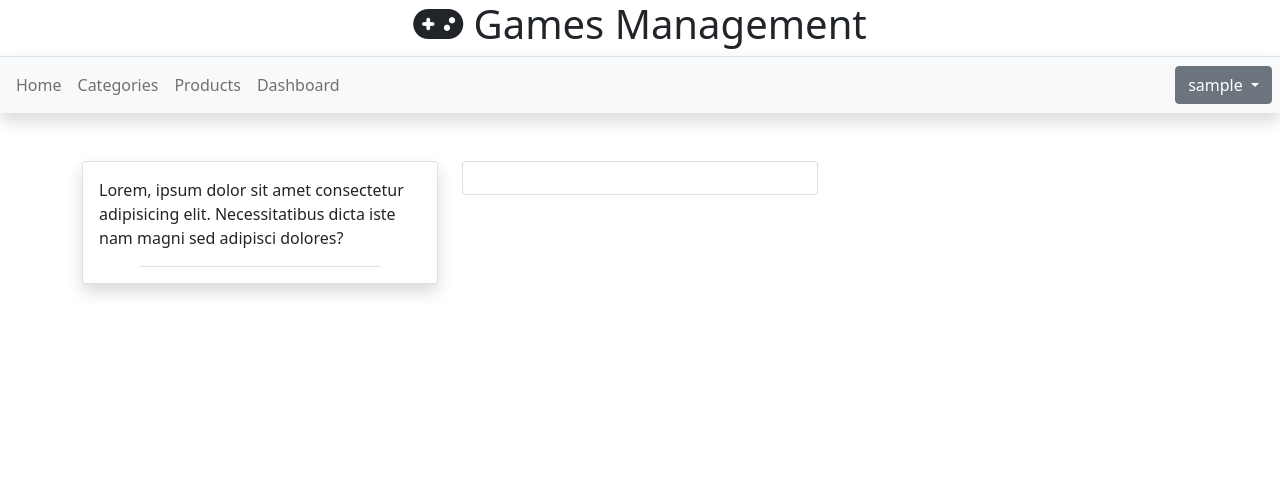
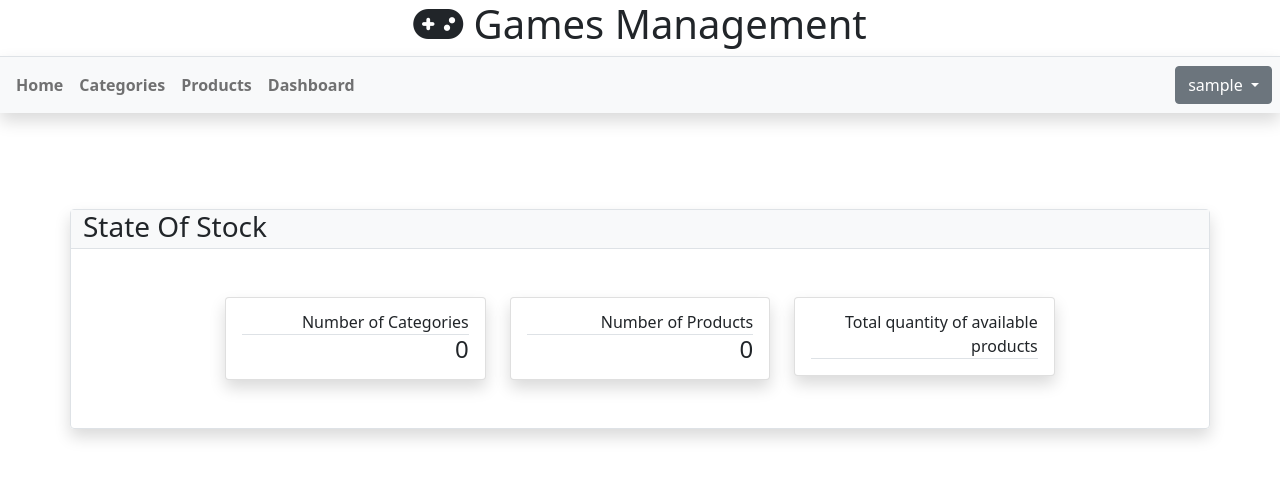
Before and after one commit to abdelkarim-jouidri/Games_management, a PHP site: page /paths/homePage.php in a window 1280 px wide. Shown: the top 479 px of the page. Run offline with PHP 8.4, Linux system fonts and the light colour scheme; the visitor is signed in with stand-in values (Sample User, id 1); data that the repository does not hold is empty; some libraries are stand-ins or nearby versions.

Commit message:
finalized dashboard page

```diff
--- a/paths/assets/css/style.css
+++ b/paths/assets/css/style.css
@@ -1,3 +1,3 @@
 body{
-    background-color: rgb(55, 31, 3);
+    background-color: rgb(243, 236, 229) ;
 }
--- a/paths/categories.php
+++ b/paths/categories.php
@@ -64,7 +64,7 @@
             $description = $row['category_description'];
             // var_dump($data);
            echo "<tr data-bs-toggle='modal' data-bs-target='#categoryModal' onclick='fillCategoryModal($id)'>
-              <th scope='row' ><img src='../resources/$image' height='40' width='40' ></th>
+              <th scope='row' ><img src='../resources/$image' height='60' width='60' class='rounded-circle'></th>
               <td id='category-name-$id'>$name</td>
               <td id='category-description-$id'>$description</td>
             </tr>";
--- a/paths/header.php
+++ b/paths/header.php
@@ -8,10 +8,10 @@
     <!-- <span class="navbar-brand" href="#"><i class='fas fa-gamepad'></i> Game Management</span> -->
     <div class="d-flex justify-content-sm-start justify-content-center w-100">
         <div class="navbar-nav d-flex vw-75 justify-content-between">
-          <a class="nav-link " href="homePage.php">Home</a>
-          <a class="nav-link" href="categories.php">Categories</a>
-          <a class="nav-link" href="products.php">Products</a>
-          <a class="nav-link" href="products.php">Dashboard</a>
+          <a class="nav-link fw-bold" href="homePage.php">Home</a>
+          <a class="nav-link fw-bold" href="categories.php">Categories</a>
+          <a class="nav-link fw-bold" href="products.php">Products</a>
+          <a class="nav-link fw-bold" href="products.php">Dashboard</a>
 
         </div>
     </div>
--- a/paths/homePage.php
+++ b/paths/homePage.php
@@ -11,7 +11,7 @@
    <!-- JavaScript Bundle with Popper -->
    <script src='https://kit.fontawesome.com/a076d05399.js' crossorigin='anonymous'></script>
    <script src="https://cdnjs.cloudflare.com/ajax/libs/bootstrap/5.2.2/js/bootstrap.min.js" integrity="sha512-5BqtYqlWfJemW5+v+TZUs22uigI8tXeVah5S/1Z6qBLVO7gakAOtkOzUtgq6dsIo5c0NJdmGPs0H9I+2OHUHVQ==" crossorigin="anonymous" referrerpolicy="no-referrer"></script>
-
+  <link rel="stylesheet" href="assets/css/style.css">
    <link href="https://cdn.jsdelivr.net/npm/bootstrap@5.0.2/dist/css/bootstrap.min.css" rel="stylesheet" integrity="sha384-EVSTQN3/azprG1Anm3QDgpJLIm9Nao0Yz1ztcQTwFspd3yD65VohhpuuCOmLASjC" crossorigin="anonymous">
    <script src="https://code.jquery.com/jquery-3.3.1.slim.min.js" integrity="sha384-q8i/X+965DzO0rT7abK41JStQIAqVgRVzpbzo5smXKp4YfRvH+8abtTE1Pi6jizo" crossorigin="anonymous"></script>
    <script src="https://cdn.jsdelivr.net/npm/popper.js@1.14.7/dist/umd/popper.min.js" integrity="sha384-UO2eT0CpHqdSJQ6hJty5KVphtPhzWj9WO1clHTMGa3JDZwrnQq4sF86dIHNDz0W1" crossorigin="anonymous"></script>
@@ -29,26 +29,49 @@
 <body>
   <?php
   include('../scripts.php');
-  include('header.php') ?>
+  include('header.php') ;
+  $data = getStatistics()
+  ?>
 
-  <div class="container ">
-  <div class="row">
-  <div class="col-sm-4">
-    <div class="card shadow rounded-6">
-      <div class="card-body d-flex justify-content-center flex-wrap">
-        <p>Lorem, ipsum dolor sit amet consectetur adipisicing elit. Necessitatibus dicta iste nam magni sed adipisci dolores? </p>
-        <div class="w-75 border-bottom"></div>
-      </div>
-    </div>
-  </div>
-  <div class="col-sm-4">
-    <div class="card">
-      <div class="card-body">
+<div class="container mt-5 ">
 
-      </div>
-    </div>
-  </div>
-</div>
-  </div>
+            <div class="row justify-content-center border rounded shadow ">
+              <h3 class="border-bottom pb-1 mb-5 bg-light">State Of Stock</h3>
+                <div class="col-xl-3 col-sm-4 mb-5">
+                    <div class="card shadow">
+                        <div class="p-3 pt-2">
+
+                            <div class="text-end pt-1">
+                                <p class="mb-0 fw-light border-bottom ">Number of Categories</p>
+                                <h4 class="mb-0"><?= $data[1] ?></h4>
+                            </div>
+                        </div>
+                    </div>
+                </div>
+                <div class="col-xl-3 col-sm-4 mb-5">
+                    <div class="card shadow">
+                        <div class="p-3 pt-2">
+
+                            <div class="text-end pt-1">
+                                <p class="mb-0 fw-light border-bottom ">Number of Products</p>
+                                <h4 class="mb-0"><?= $data[0] ?></h4>
+                            </div>
+                        </div>
+                    </div>
+                </div>
+                <div class="col-xl-3 col-sm-4 mb-5">
+                    <div class="card shadow">
+                        <div class="p-3 pt-2">
+
+                            <div class="text-end pt-1">
+                                <p class="mb-0 fw-light border-bottom ">Total quantity of available products</p>
+                                <h4 class="mb-0"><?= $data[2]?></h4>
+                            </div>
+                        </div>
+                    </div>
+                </div>
+
+            </div>
+        </div>
 </body>
 </html>
--- a/paths/signup.php
+++ b/paths/signup.php
@@ -35,6 +35,11 @@
 
     <div class=" bg-light  border shadow-lg p-4 rounded vw-25 ">
         <form action="signup.php" method="POST" id="login" onsubmit="return validateInput(this)">
+        <div class="mb-3 ">
+            <label for="exampleInputEmail1" class="form-label">Email address</label>
+            <input type="email" class="form-control " id="exampleInputEmail1" aria-describedby="emailHelp">
+            <div id="emailHelp" class="form-text">We'll never share your email with anyone else.</div>
+        </div>
         <div class="form-group">
                 <label for="username">username</label>
                 <input type="text" id="username" placeholder="Please enter a username " name="username" class="w-100 rounded border " >
--- a/scripts.php
+++ b/scripts.php
@@ -192,6 +192,26 @@
         }
     }
 
+    function getStatistics(){
+        include('DB/connection.php');
+        $query_products = "SELECT count(*) as products_count FROM products";
+        $query_categories = "SELECT count(*) as category_count FROM category";
+        $query_sum = "SELECT SUM(quantity) as sum_of_quantity FROM products";
+        $res_products = mysqli_query($connexion,$query_products);
+        $res_categories = mysqli_query($connexion,$query_categories);
+        $res_sum_of_quantity = mysqli_query($connexion,$query_sum);
+        $data = [];
+        // $data  mysqli_fetch_assoc($res_products)['products_count'];
+        array_push($data,mysqli_fetch_assoc($res_products)['products_count']);
+        array_push($data,mysqli_fetch_assoc($res_categories)['category_count']);
+        array_push($data,mysqli_fetch_assoc($res_sum_of_quantity)['sum_of_quantity']);
+
+
+        return $data;
+
+
+    }
+
 
 
 ?>
```
Also changed, not shown: paths/products.php (+6 -4 lines).
